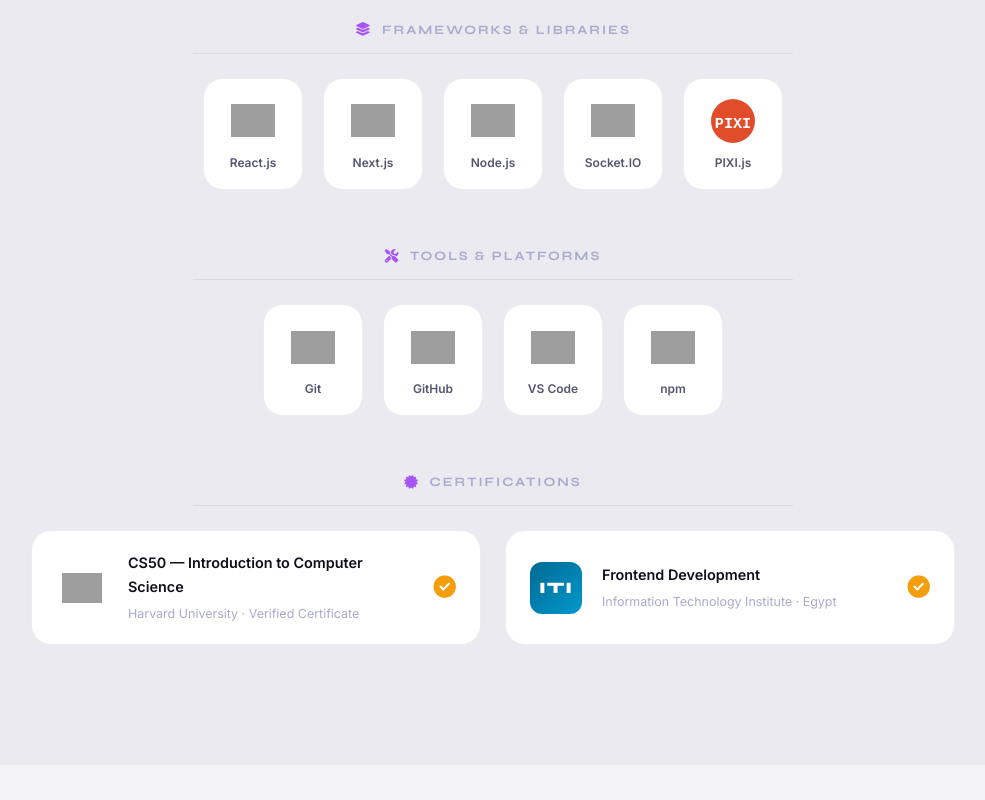
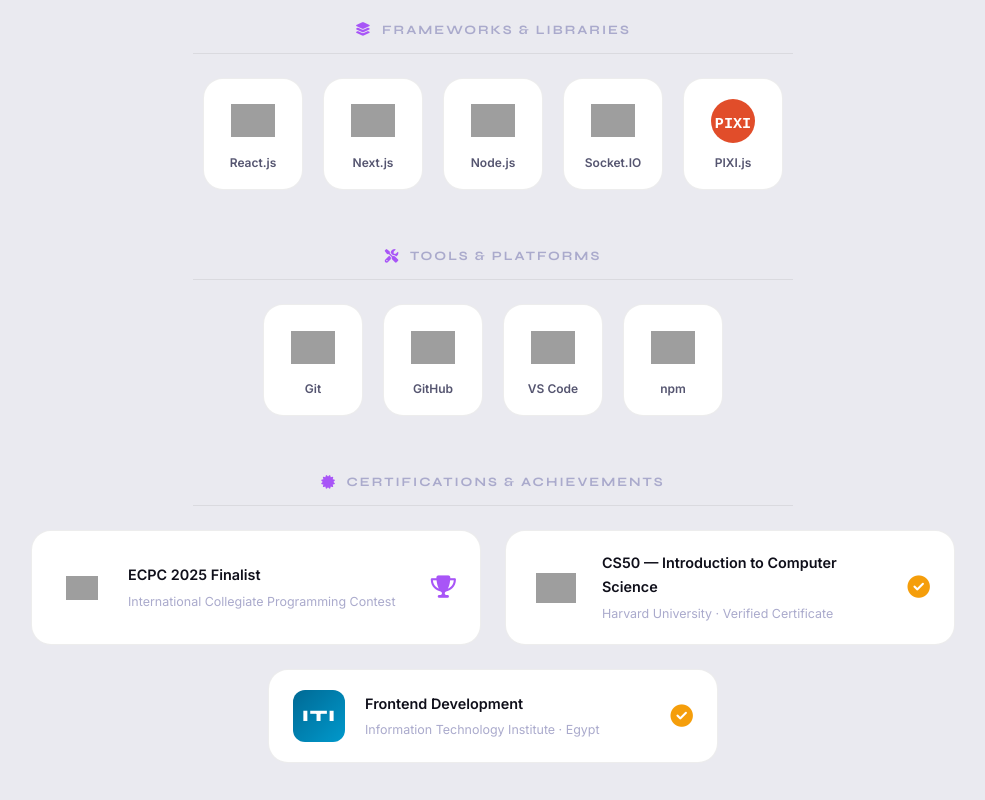
Before and after one commit to mohammedmoud/portfolio, a plain HTML site: page index.html in a window 1280 px wide. Shown: the part 2581-3381 px from the top of the page, without its empty margins (147-1132 px from the left). Drawn offline with Linux system fonts and the light colour scheme; grey boxes are pictures that could not be loaded.

Commit message:
update portfolio

```diff
--- a/index.html
+++ b/index.html
@@ -214,7 +214,7 @@
           <div class="bento-card bento-wide">
             <div class="bento-icon"><i class="fa-solid fa-code"></i></div>
             <h3>Problem Solver</h3>
-            <p>Solved 1000+ competitive programming problems, reaching Codeforces Specialist.</p>
+            <p><strong>ECPC 2025 Finalist</strong> & Codeforces Specialist. Solved 1000+ competitive programming problems.</p>
           </div>
           <div class="bento-card bento-tall">
             <div class="bento-icon bento-icon-acc"><i class="fa-solid fa-trophy"></i></div>
@@ -358,9 +358,19 @@
       <div class="skills-block reveal" style="--delay:0.3s">
         <div class="skills-block-label">
           <i class="fa-solid fa-certificate"></i>
-          Certifications
+          Certifications & Achievements
         </div>
         <div class="certs-row">
+          <a href="https://icpc.global/ICPCID/ZXU0DOMN5M8A" target="_blank" class="cert-card" style="text-decoration: none;">
+            <div class="cert-logo">
+              <img src="https://icpc.global/regionals/abouticpc/foundationlogo.png" alt="ICPC" style="width: 80%;" />
+            </div>
+            <div class="cert-info">
+              <strong>ECPC 2025 Finalist</strong>
+              <span>International Collegiate Programming Contest</span>
+            </div>
+            <div class="cert-badge"><i class="fa-solid fa-trophy" style="color: var(--primary-l);"></i></div>
+          </a>
           <div class="cert-card">
             <div class="cert-logo">
               <img src="https://upload.wikimedia.org/wikipedia/commons/thumb/7/7e/Harvard_University_logo.svg/320px-Harvard_University_logo.svg.png" alt="Harvard" />
```
